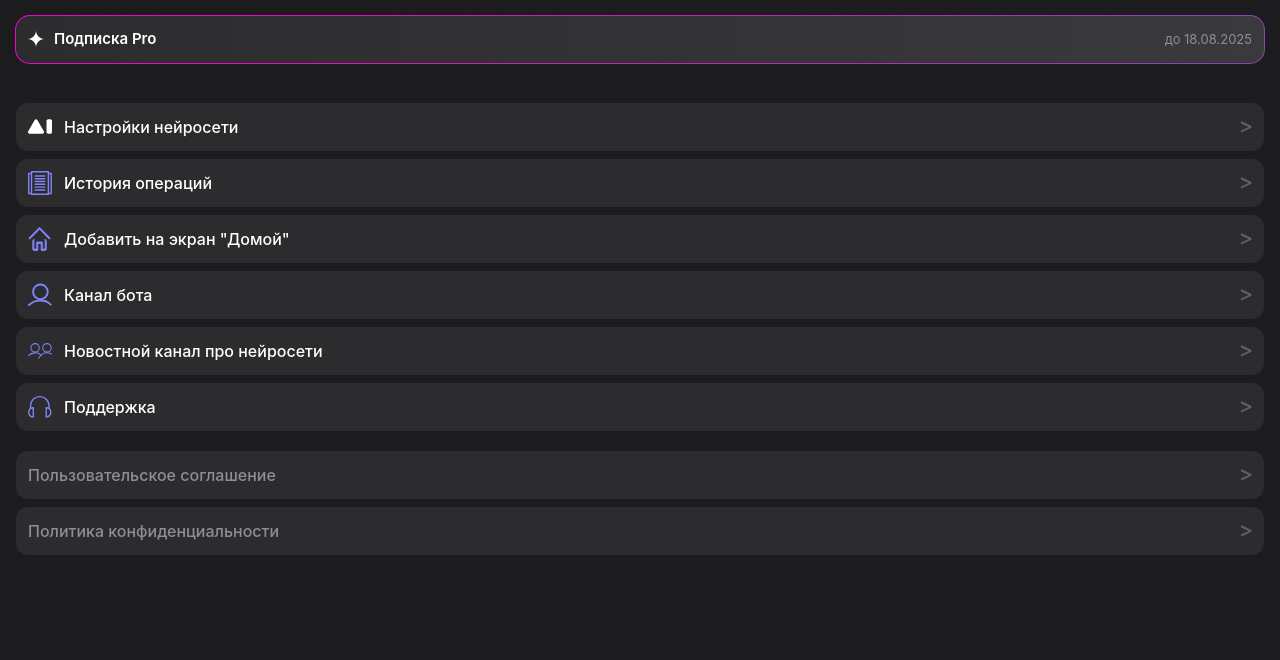
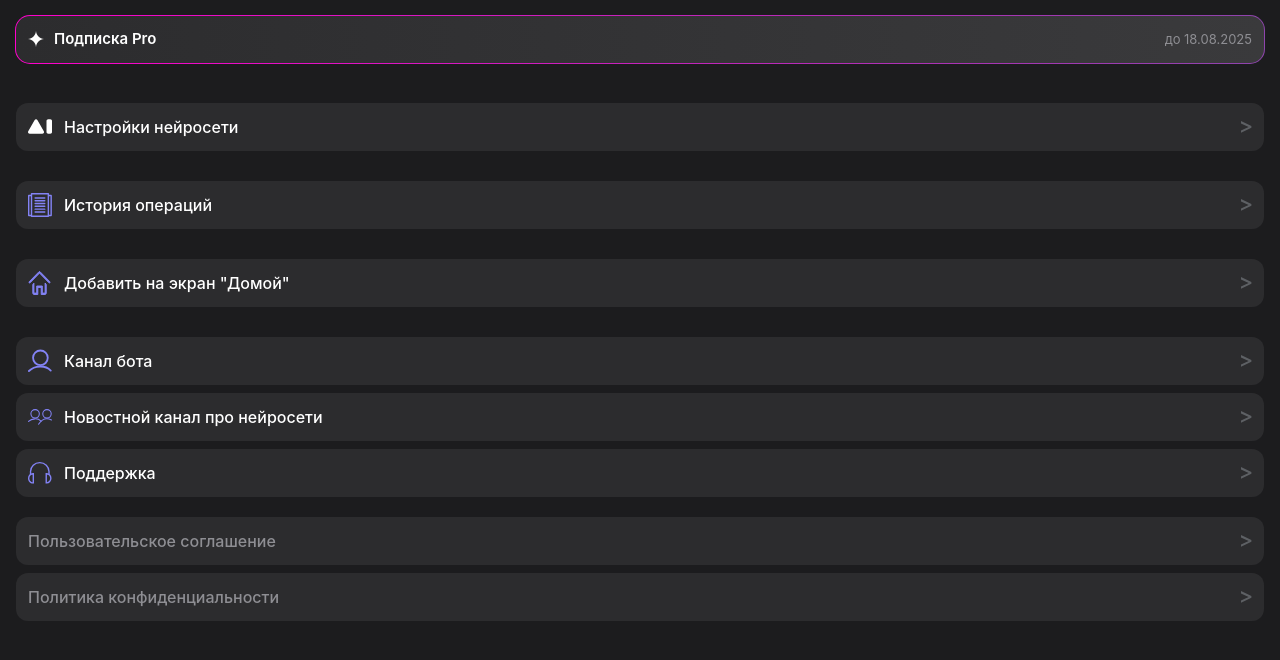
Before and after one commit to amchos/neuro-bot-vite-vue, a Vue app: page /menu in a window 1280 px wide. Shown: the top 660 px of the page. Built offline with nearby package versions, Linux system fonts and the light colour scheme.

Commit message:
settings

```diff
--- a/src/views/MenuView.vue
+++ b/src/views/MenuView.vue
@@ -144,4 +144,8 @@ const handleItemClick = (item) => {
 .arrow-right {
   opacity: 0.5;
 }
+
+.menu-list .menu-item:nth-child(-n+3) {
+  margin-bottom: 22px;
+}
 </style>
```
